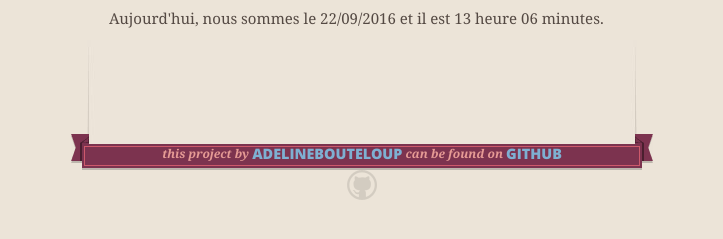
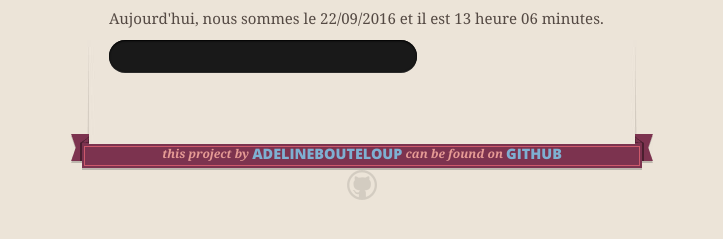
Before and after one commit to AdelineBouteloup/Perso, a plain HTML site: page index.html in a window 1280 px wide. Shown: the part 215-454 px from the top of the page, without its empty margins (278-1001 px from the left). Drawn offline with nearby package versions, Linux system fonts and the light colour scheme.

Commit message:
Update screen.css

```diff
--- a/stylesheets/screen.css
+++ b/stylesheets/screen.css
@@ -269,9 +269,21 @@ span.banner-fix {
 
 section#main_content {
   z-index: 2;
-  /*padding-top: 100px;*/
   padding: 70px 82px 0;
   min-height:185px;
+
+  .progress-bar {
+    width: 300px;
+    height: 24px;
+    padding: 4px;
+    background-color: #191919;
+    border-radius: 16px;
+    -webkit-border-radius: 16px;
+    -moz-border-radius: 16px;
+    box-shadow: inset 0 1px 2px #000, 0 1px 0 #2b2b2b;
+    -webkit-box-shadow: inset 0 1px 2px #000, 0 1px 0 #2b2b2b;
+    -moz-box-shadow: inset 0 1px 2px #000, 0 1px 0 #2b2b2b;
+}
 }
 
 /* footer */
```
